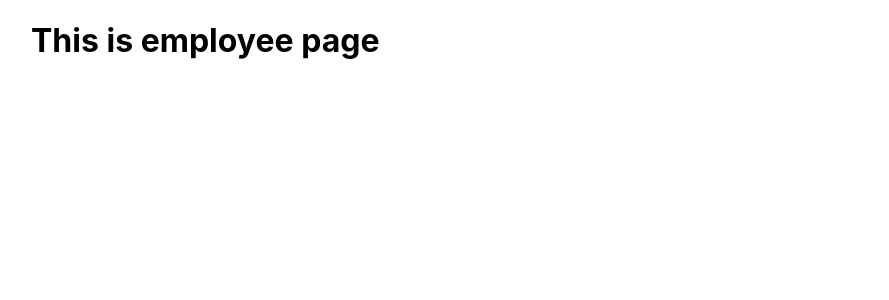
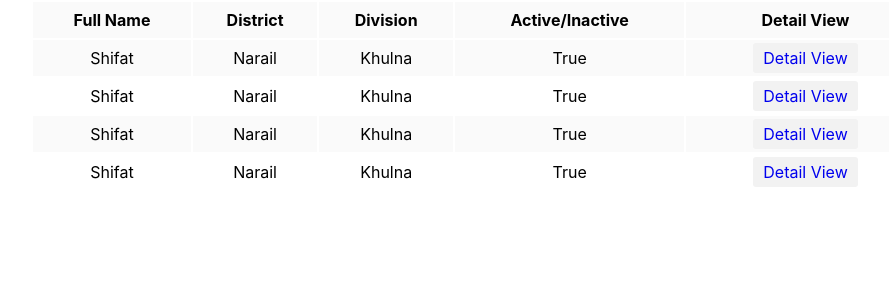
Before and after one commit to shifatConst/shadhin, a React (Create React App) app: page /employee in a window 1280 px wide. Shown: the top 300 px of the page, without its empty margins (161-1050 px from the left). Built offline with nearby package versions, Linux system fonts and the light colour scheme.

Commit message:
home page toggle done

```diff
--- a/src/App.css
+++ b/src/App.css
@@ -1,3 +1,3 @@
-.main{
+.container{
     padding: 0 15%;
 }
--- a/src/App.js
+++ b/src/App.js
@@ -4,11 +4,11 @@ import Home from './components/Home/Home';
 import Admin from './components/Admin/Admin';
 import Employee from './components/Employee/Employee';
 import AddUser from './components/AddUser/AddUser';
-import UserDetails from './components/UserDetails/UserDetails';
+
 
 function App() {
   return (
-    <div className="main">
+    <div className="container">
       <Switch>
         <Route exact path="/">
           <Home />
--- a/src/components/Admin/Admin.jsx
+++ b/src/components/Admin/Admin.jsx
@@ -1,10 +1,49 @@
 import React from 'react';
+import { Link } from 'react-router-dom';
 
 const Admin = () => {
     return (
-        <div>
-            <h1>This is Admin page</h1>
-        </div>
+        <table>
+            <thead>
+                <tr>
+                    <th>Full Name</th>
+                    <th>District</th>
+                    <th>Division</th>
+                    <th>Active/Inactive</th>
+                    <th>Detail View</th>
+                </tr>
+            </thead>
+            <tbody>
+                <tr>
+                    <td>Mohian</td>
+                    <td>Narail</td>
+                    <td>Khulna</td>
+                    <td>True</td>
+                    <td><Link to="/" className="btn">Detail View</Link></td>
+                </tr>
+                <tr>
+                    <td>Mohian</td>
+                    <td>Narail</td>
+                    <td>Khulna</td>
+                    <td>True</td>
+                    <td><Link to="/" className="btn">Detail View</Link></td>
+                </tr>
+                <tr>
+                    <td>Mohian</td>
+                    <td>Narail</td>
+                    <td>Khulna</td>
+                    <td>True</td>
+                    <td><Link to="/" className="btn">Detail View</Link></td>
+                </tr>
+                <tr>
+                    <td>Mohian</td>
+                    <td>Narail</td>
+                    <td>Khulna</td>
+                    <td>True</td>
+                    <td><Link to="/" className="btn">Detail View</Link></td>
+                </tr>
+            </tbody>
+        </table>
     );
 };
 
--- /dev/null
+++ b/src/components/Employee/Employee.css
@@ -0,0 +1,20 @@
+table{
+    width: 100%;
+}
+
+td, th{
+    /* border: none; */
+    text-align: center;
+    padding: 8px;
+}
+tr:nth-child(odd) {
+  background-color: #FAFAFA;
+}
+td .btn{
+    text-decoration: none;
+    text-decoration: none;
+    margin: 0 10px;
+    background-color: #F2F2F2;
+    padding: 5px 10px;
+    border-radius: 3px;
+}
--- a/src/components/Employee/Employee.jsx
+++ b/src/components/Employee/Employee.jsx
@@ -1,10 +1,50 @@
 import React from 'react';
+import { Link } from 'react-router-dom';
+import './Employee.css'
 
 const Employee = () => {
     return (
-        <div>
-            <h1>This is employee page</h1>
-        </div>
+        <table>
+            <thead>
+                <tr>
+                    <th>Full Name</th>
+                    <th>District</th>
+                    <th>Division</th>
+                    <th>Active/Inactive</th>
+                    <th>Detail View</th>
+                </tr>
+            </thead>
+            <tbody>
+                <tr>
+                    <td>Shifat</td>
+                    <td>Narail</td>
+                    <td>Khulna</td>
+                    <td>True</td>
+                    <td><Link to="/" className="btn">Detail View</Link></td>
+                </tr>
+                <tr>
+                    <td>Shifat</td>
+                    <td>Narail</td>
+                    <td>Khulna</td>
+                    <td>True</td>
+                    <td><Link to="/" className="btn">Detail View</Link></td>
+                </tr>
+                <tr>
+                    <td>Shifat</td>
+                    <td>Narail</td>
+                    <td>Khulna</td>
+                    <td>True</td>
+                    <td><Link to="/" className="btn">Detail View</Link></td>
+                </tr>
+                <tr>
+                    <td>Shifat</td>
+                    <td>Narail</td>
+                    <td>Khulna</td>
+                    <td>True</td>
+                    <td><Link to="/" className="btn">Detail View</Link></td>
+                </tr>
+            </tbody>
+        </table>
     );
 };
 
--- /dev/null
+++ b/src/components/Home/Home.css
@@ -0,0 +1,17 @@
+.home{
+
+}
+.buttonGroup{
+    display: flex;
+    align-items: center;
+}
+
+.buttonGroup .btn{
+    text-decoration: none;
+    margin: 0 10px;
+    color: black;
+    background-color: gray;
+    padding: 5px 10px;
+    border-radius: 15px;
+    cursor: pointer;
+}
--- a/src/components/Home/Home.jsx
+++ b/src/components/Home/Home.jsx
@@ -1,10 +1,43 @@
 import React from 'react';
+import { useState } from 'react';
+import { Link } from 'react-router-dom';
+import Admin from '../Admin/Admin';
+import Employee from '../Employee/Employee';
+import './Home.css'
+
 
 const Home = () => {
+    const [toggleAdmin, setToggleAdmin] = useState(false);
+    const [toggleUser, setToggleUser] = useState(false);
+
+    const handleToggleAdmin = () => {
+        toggleAdmin ? setToggleAdmin(false) : setToggleAdmin(true);
+        setToggleUser(false);
+    }
+    const handleToggleUser = () => {
+        toggleUser ? setToggleUser(false) : setToggleUser(true);
+        setToggleAdmin(false);
+    }
     return (
-        <div>
-            <h3>User List</h3>
+        <div className="home">
+            <h2>User List</h2>
             <hr />
+            <div className="buttonGroup">
+                <h4><Link to="/" className="btn" onClick={handleToggleAdmin}>Admin User Type</Link></h4>
+                <h4><Link to="/" className="btn" onClick={handleToggleUser}>Employee User Type</Link></h4>
+                <h4><Link to="/addUser" className="btn" >Add Users</Link></h4>
+            </div>
+            {
+                toggleAdmin && (
+                    <Admin />
+                )
+            }
+
+            {
+                toggleUser && (
+                    <Employee />
+                )
+            }
         </div>
     );
 };
```
Also changed, not shown: src/components/Admin/Admin.css (added).
